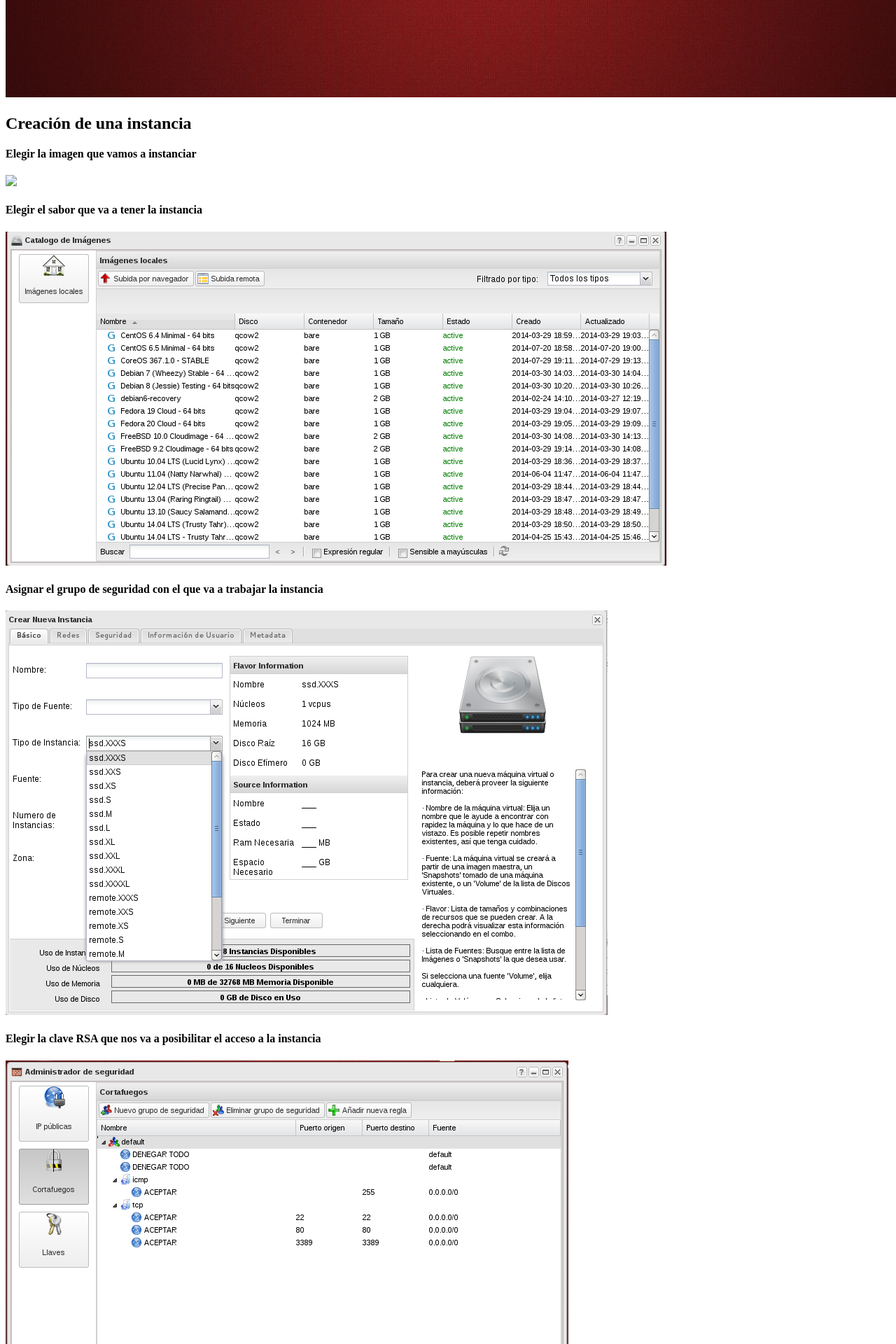
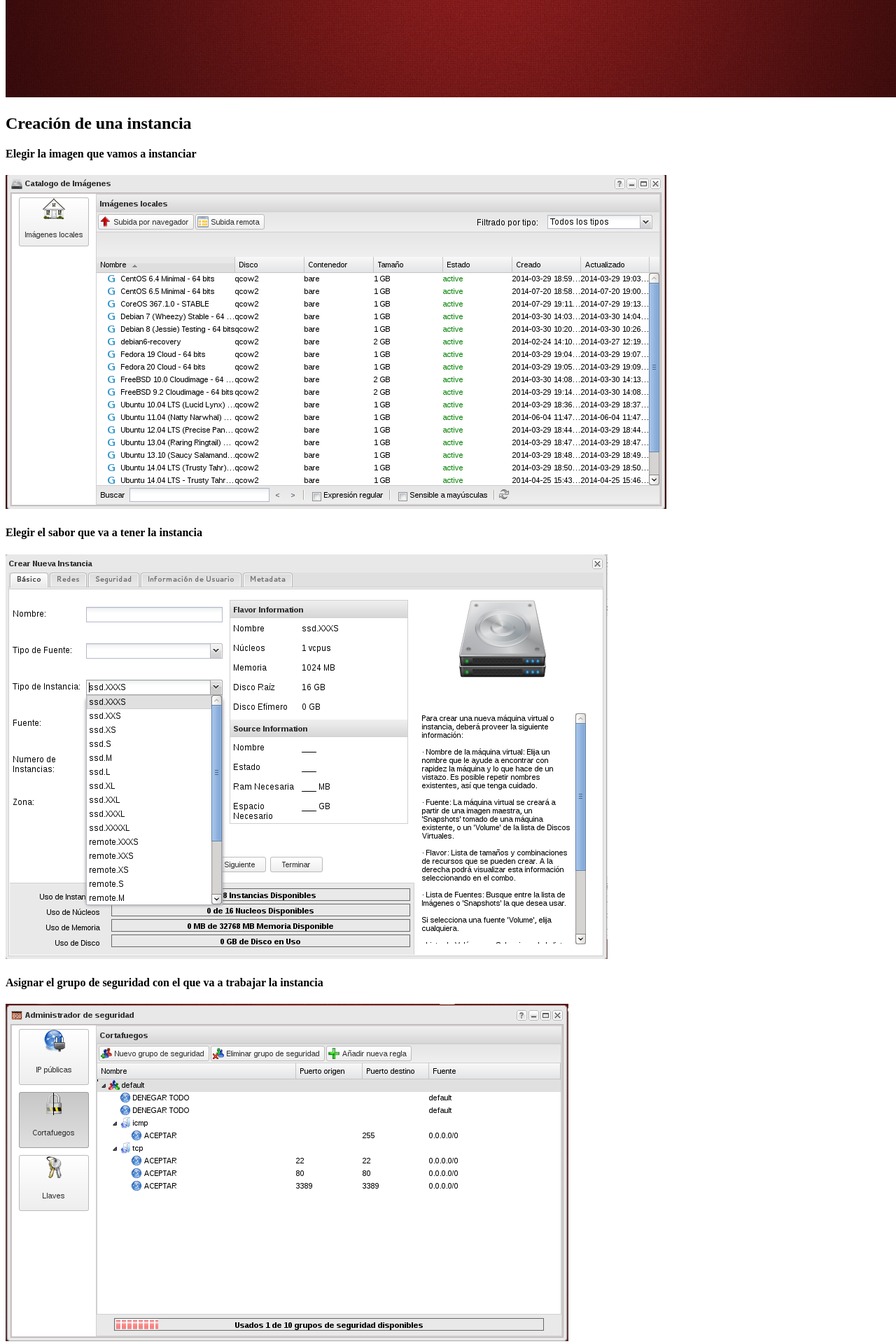
Before and after one commit to iesgn/cloud2, a Jekyll site: the page built from curso/u2/presentacion.html, in a window 1280 px wide. Shown: the part 1792-3712 px from the top of the page at 70% size. Built offline with Jekyll 4.4.1, drawn with Linux system fonts in a browser that asks for light colours.

Commit message:
Presentación u2

```diff
--- a/curso/u2/presentacion.html
+++ b/curso/u2/presentacion.html
@@ -86,32 +86,32 @@ tema: sky
 	    </section>
 	    <section>
 			<h4>Elegir la imagen que vamos a instanciar</h4>
-			<img src="img/img.png"/>
+			<img src="img/img3.png"/>
 	    </section>
 	    <section>
 			<h4>Elegir el sabor que va a tener la instancia</h4>
-			<img src="img/img3.png"/>
+			<img src="img/img4.png"/>
 	    </section>
 	    <section>
 			<h4>Asignar el grupo de seguridad con el que va a trabajar la instancia</h4>
-			<img src="img/img4.png"/>
+			<img src="img/img5.png"/>
 	    </section>
 	    <section>
 			<h4>Elegir la clave RSA que nos va a posibilitar el acceso a la instancia</h4>
-			<img src="img/img5.png"/>
+			<img src="img/img6.png"/>
 	    </section>
 	    <section>
 			<h4>Elegir la red interna (o redes) a la que va a estar conectada la instancia</h4>
-			<img src="img/img6.png"/>
+			<img src="img/img7.png"/>
 	    </section>
 	    </section>
 	    <section>
 			<h4>Lanzar instancias (1)</h4>
-			<img src="img/img7.png"/>
+			<img src="img/img8.png"/>
 	    </section>
    	    <section>
 			<h4>Lanzar instancias(2)</h4>
-			<img src="img/img8.png"/>
+			<img src="img/img9.png"/>
 	    </section>
 
 	    </section>
@@ -139,7 +139,7 @@ tema: sky
 	    </section>
 	    <section>
 		<h4>IP flotantes</h4>
-	    	<img src="img/img9.png"/>
+	    	<img src="img/img10.png"/>
 	    </section>
 	    </section>
 	    <section>
```
